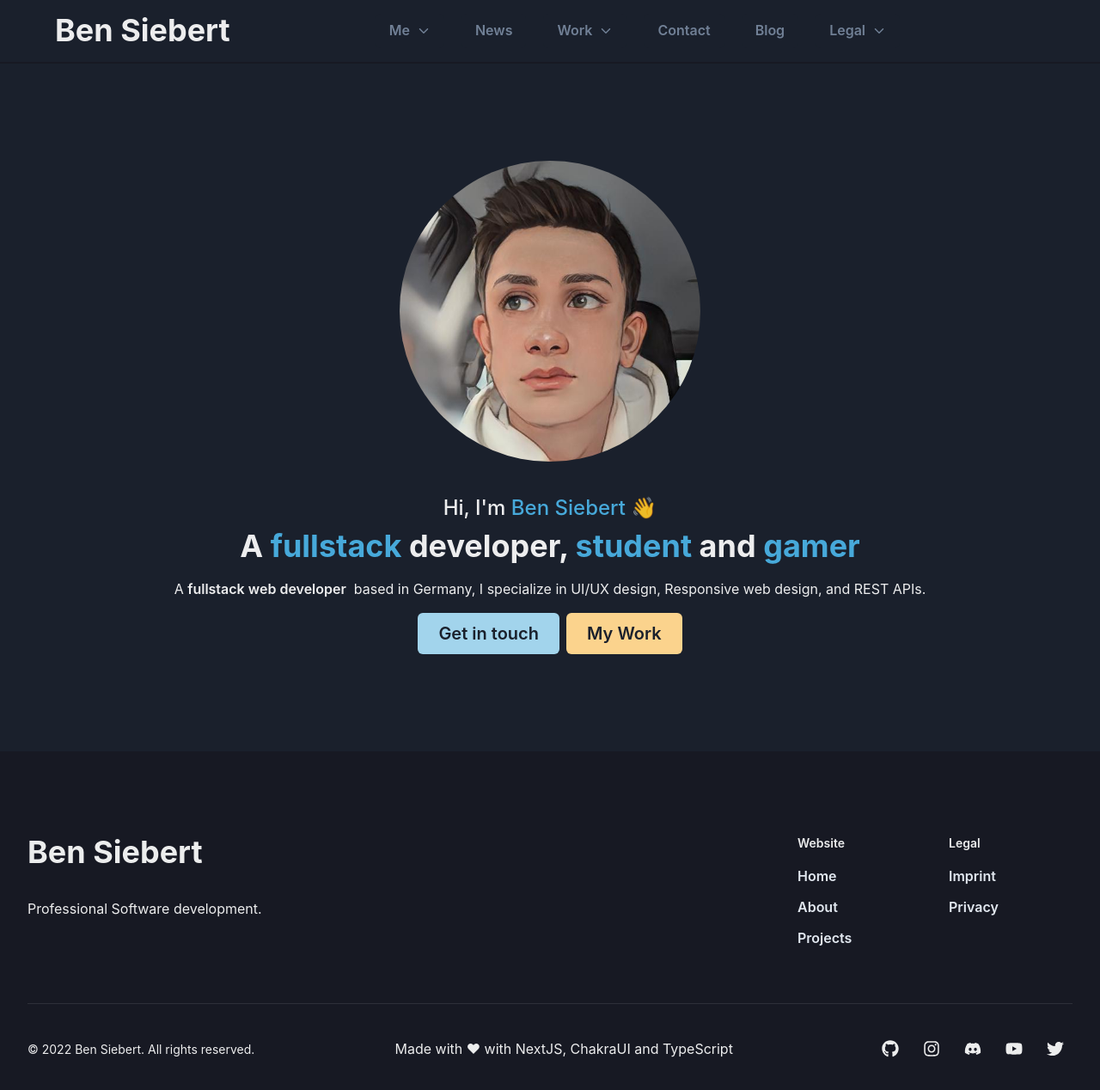
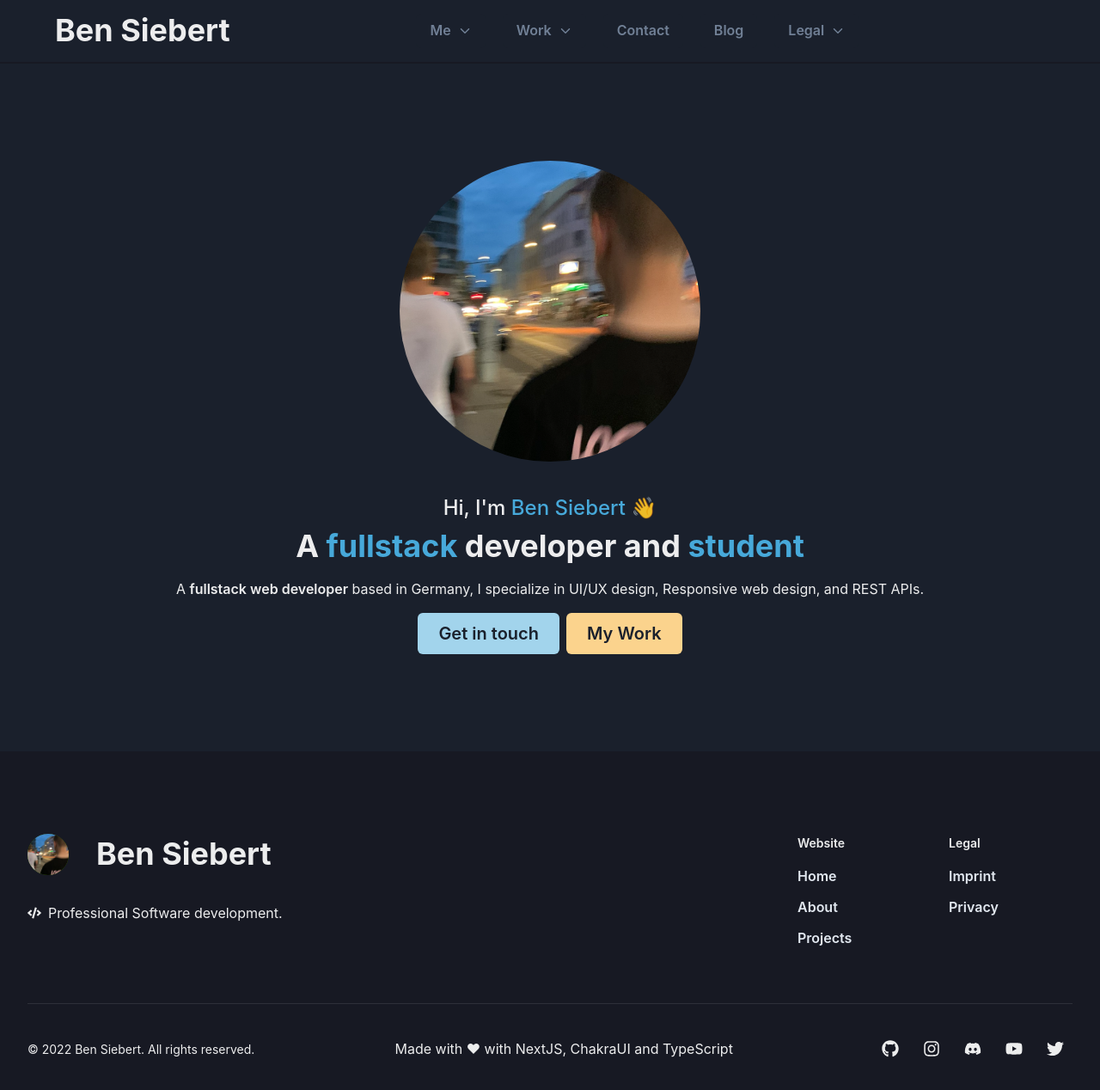
Before and after one commit to MCTzOCK/website-v2, a Next.js app: page / in a window 1280 px wide. Shown: the top 1268 px of the page at 86% size. Built offline with nearby package versions, Linux system fonts and the light colour scheme.

Commit message:
Updated Website

```diff
--- a/src/components/Footer.tsx
+++ b/src/components/Footer.tsx
@@ -3,18 +3,19 @@
  * @copyright (c) 2018-2021 Ben Siebert. All rights reserved.
  */
 import {
+    Avatar,
     Box,
     Button,
     ButtonGroup,
     Container,
-    Divider, Heading,
+    Divider, Heading, HStack,
     IconButton,
     Input,
     Stack,
     Text,
 } from '@chakra-ui/react'
 import * as React from 'react'
-import {FaGithub, FaHeart, FaLinkedin, FaTwitter} from 'react-icons/fa'
+import {FaCode, FaGithub, FaHeart, FaLinkedin, FaTwitter} from 'react-icons/fa'
 import NextLink from "next/link";
 import UkraineFlag from "./UkraineFlag";
 import SocialIcons from "./SocialIcons";
@@ -30,10 +31,16 @@ export default function Footer() {
                 w={"full"}
             >
                 <Stack spacing={{ base: '6', md: '8' }} align="start">
-                    <Heading>Ben Siebert</Heading>
-                    <Text color="muted">
-                        Professional Software development.
-                    </Text>
+                    <HStack spacing={8}>
+                        <Avatar size={"md"} name={"Ben Siebert"} src={"/assets/brand/berlin.png"}/>
+                        <Heading>Ben Siebert</Heading>
+                    </HStack>
+                    <HStack>
+                        <FaCode />
+                        <Text>
+                            Professional Software development.
+                        </Text>
+                    </HStack>
                 </Stack>
                 <Stack
                     direction={{ base: 'column-reverse', md: 'column', lg: 'row' }}
--- a/src/components/NavigationBar.tsx
+++ b/src/components/NavigationBar.tsx
@@ -135,7 +135,6 @@ export default function NavigationBar() {
                 <Section title="Ben Siebert" icon={<FaUserCircle/>} href="/"/>
                 <Divider/>
                 <AboutSections/>
-                <Section title="News" icon={<FaNewspaper/>} href="https://twitter.com/OfficialMCTzOCK"/>
                 <Divider/>
                 <WorkSections/>
                 <Divider/>
@@ -271,21 +270,6 @@ export default function NavigationBar() {
                             <PopoverX title={"Me"}>
                                 <AboutSections/>
                             </PopoverX>
-                            <NextLink href={"https://twitter.com/OfficialMCTzOCK"}>
-                                <Button
-                                    bg={bg}
-                                    color="gray.500"
-                                    display="inline-flex"
-                                    alignItems="center"
-                                    fontSize="md"
-                                    _hover={{color: cl}}
-                                    _focus={{boxShadow: "none"}}
-                                    as={"a"}
-                                    href={"https://twitter.com/OfficialMCTzOCK"}
-                                >
-                                    News
-                                </Button>
-                            </NextLink>
                             <PopoverX title={"Work"}>
                                 <WorkSections/>
                             </PopoverX>
--- a/src/pages/index.tsx
+++ b/src/pages/index.tsx
@@ -24,7 +24,7 @@ const Home = () => {
                 paddingInline={".6rem"}
             >
                 <NextImage
-                    src="/assets/brand/cartoon.jpg"
+                    src="/assets/brand/berlin.png"
                     width={"350"}
                     height={"350"}
                     alt="ben siebert avatar"
@@ -41,16 +41,14 @@ const Home = () => {
             </span>
                     </Heading>
                     <Heading fontSize={["3xl", "4xl"]} fontWeight="700">
-                        A <Text color={color} as={"span"}>fullstack</Text> developer, <Text color={color}
-                                                                                            as={"span"}>student</Text> and <Text
-                        color={color} as={"span"}>gamer</Text>
+                        A <Text color={color} as={"span"}>fullstack</Text> developer and <Text color={color}
+                                                                                            as={"span"}>student</Text>
                     </Heading>
                     <Text py="4">
                         A&nbsp;
                         <Text as="span" fontWeight="600">
                             fullstack web developer
-                        </Text>&nbsp;
-                        based in Germany, I specialize in UI/UX design, Responsive web
+                        </Text>&nbsp;based in Germany, I specialize in UI/UX design, Responsive web
                         design, and REST APIs.
                     </Text>
                     <ButtonGroup>
```
Also changed, not shown: src/data/blog/mint-ec-smart-home.mdx (added, +21 -0 lines), public/assets/blog/mint-ec-mint4u-smarthome-bottrop/Siebert-Ben-mint4u-Camp.jpeg (added), public/assets/brand/berlin.png (added).
